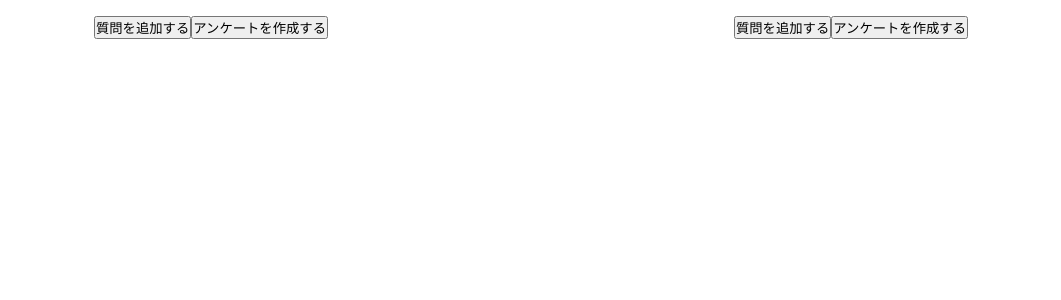
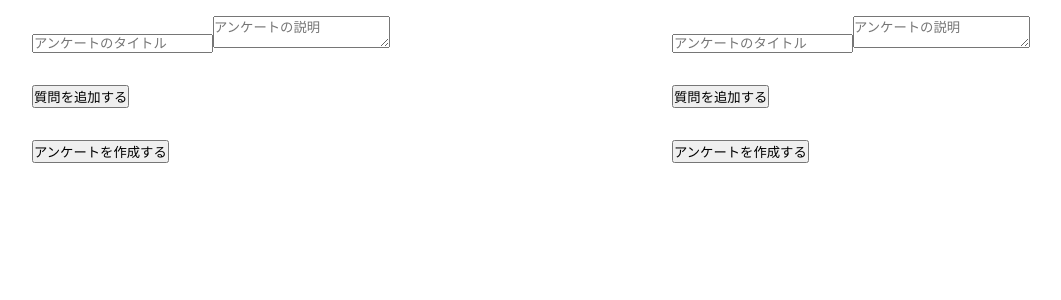
Before and after one commit to sitogi/react-sandbox, a React (Vite) app: page / in a window 1280 px wide. Shown: the top 300 px of the page, without its empty margins (109-1170 px from the left). Built offline with nearby package versions, Linux system fonts and the light colour scheme.

Commit message:
Complete form creation side

```diff
--- a/src/featuers/SurveyForm/components/SurveyCreationForm/components/ChoicesCreationArea/index.tsx
+++ b/src/featuers/SurveyForm/components/SurveyCreationForm/components/ChoicesCreationArea/index.tsx
@@ -20,7 +20,6 @@ export function ChoicesCreationArea({ register, control, questionIndex }: Props)
 
   return (
     <div className={styles.container}>
-      <span>ラジオボタンの選択肢:</span>
       <ul className={styles.radioList}>
         {fields.map((field, index) => (
           <li className={styles.radioListItem} key={field.id}>
@@ -29,7 +28,7 @@ export function ChoicesCreationArea({ register, control, questionIndex }: Props)
               <input
                 type="text"
                 className={styles.textInput}
-                {...register(`questions.${questionIndex}.choices.${index}.choiceText`)}
+                {...register(`questions.${questionIndex}.choices.${index}.choiceText`, { required: true })}
               />
               <button onClick={() => remove(index)}>削除</button>
             </label>
@@ -37,7 +36,7 @@ export function ChoicesCreationArea({ register, control, questionIndex }: Props)
         ))}
       </ul>
       <div>
-        <button type="button" onClick={() => append({ choiceText: '新しいラジオボタン' })}>
+        <button type="button" onClick={() => append({ choiceText: '' })}>
           新しい選択肢を追加
         </button>
       </div>
--- a/src/featuers/SurveyForm/components/SurveyCreationForm/components/QuestionItem/index.tsx
+++ b/src/featuers/SurveyForm/components/SurveyCreationForm/components/QuestionItem/index.tsx
@@ -22,7 +22,7 @@ export function QuestionItem({ register, control, index, removeQuestion }: Props
       </div>
       <label>
         <span>質問のタイトル:</span>
-        <input type="text" className={styles.textInput} {...register(`questions.${index}.title`)} />
+        <input type="text" className={styles.textInput} {...register(`questions.${index}.title`, { required: true })} />
       </label>
       <label>
         <p>質問の形式:</p>
--- a/src/featuers/SurveyForm/components/SurveyCreationForm/index.module.css
+++ b/src/featuers/SurveyForm/components/SurveyCreationForm/index.module.css
@@ -1,3 +1,36 @@
+.container {
+  display: flex;
+  flex-direction: column;
+  gap: 2rem;
+}
+
+.survey-header-container {
+  display: flex;
+  flex: 0 0;
+  flex-direction: column;
+  gap: 1rem;
+  padding: 1rem;
+  border: solid 1px lightgray;
+  border-top: solid 0.4rem #7364f5;
+  border-radius: 0.4rem;
+  box-shadow: 1px 1px 1px 0 rgb(89 88 88 / 75%);
+}
+
 .text-input {
   width: 100%;
 }
+
+.survey-title {
+  font-size: 2rem;
+}
+
+.question-list-container {
+  display: flex;
+  flex-direction: column;
+  gap: 1rem;
+}
+
+.survey-footer-container {
+  display: flex;
+  justify-content: flex-end;
+}
--- a/src/featuers/SurveyForm/components/SurveyCreationForm/index.tsx
+++ b/src/featuers/SurveyForm/components/SurveyCreationForm/index.tsx
@@ -2,17 +2,37 @@ import { JSX } from 'react';
 
 import { useFieldArray, useForm } from 'react-hook-form';
 
+import styles from './index.module.css';
+
 import { QuestionItem } from '~/featuers/SurveyForm/components/SurveyCreationForm/components/QuestionItem';
 import { SurveyFormData } from '~/featuers/SurveyForm/types';
-import { VStack } from '~/featuers/VStack';
 
-export function SurveyCreationForm(): JSX.Element {
-  const { handleSubmit, control, register } = useForm<SurveyFormData>({ defaultValues: { questions: [] } });
+type Props = {
+  initialData: SurveyFormData;
+  onSubmit: (data: SurveyFormData) => void;
+};
+
+export function SurveyCreationForm({ initialData, onSubmit }: Props): JSX.Element {
+  const { handleSubmit, control, register } = useForm<SurveyFormData>({ defaultValues: initialData });
   const { fields, append, remove } = useFieldArray({ control, name: 'questions' });
 
   return (
-    <form onSubmit={handleSubmit((data) => console.log(data))}>
-      <VStack>
+    <form onSubmit={handleSubmit(onSubmit)}>
+      <div className={styles.container}>
+        <div className={styles.surveyHeaderContainer}>
+          <input
+            type="text"
+            className={`${styles.textInput} ${styles.surveyTitle}`}
+            placeholder="アンケートのタイトル"
+            {...register(`title`, { required: true })}
+          />
+          <textarea
+            className={styles.textInput}
+            placeholder="アンケートの説明"
+            {...register(`description`, { required: true })}
+          />
+        </div>
+        <div className={styles.questionListContainer}>
           {fields.map((field, index) => (
             <QuestionItem
               key={field.id}
@@ -22,14 +42,16 @@ export function SurveyCreationForm(): JSX.Element {
               removeQuestion={(index) => remove(index)}
             />
           ))}
-        <button
-          type="button"
-          onClick={() => append({ type: 'text', title: '本日はどのような目的でここに来ましたか？' })}
-        >
+          <div>
+            <button type="button" onClick={() => append({ type: 'text', title: '' })}>
               質問を追加する
             </button>
+          </div>
+        </div>
+        <div className={styles.surveyFooterContainer}>
           <button type="submit">アンケートを作成する</button>
-      </VStack>
+        </div>
+      </div>
     </form>
   );
 }
--- a/src/featuers/SurveyForm/index.module.css
+++ b/src/featuers/SurveyForm/index.module.css
@@ -9,14 +9,16 @@
 
 .creation-container {
   width: 600px;
-  padding: 1rem;
-  border: solid 1px;
-  border-radius: 4px;
+  padding: 3rem;
+  overflow-y: auto;
+  border: solid 2px darkgray;
+  border-radius: 6px;
 }
 
 .preview-container {
   width: 600px;
-  padding: 1rem;
-  border: solid 1px;
-  border-radius: 4px;
+  padding: 3rem;
+  overflow-y: auto;
+  border: solid 2px darkgray;
+  border-radius: 6px;
 }
--- a/src/featuers/SurveyForm/index.tsx
+++ b/src/featuers/SurveyForm/index.tsx
@@ -1,16 +1,27 @@
-import { JSX } from 'react';
+import { JSX, useEffect, useState } from 'react';
 
 import { SurveyCreationForm } from './components/SurveyCreationForm';
 import styles from './index.module.css';
+import { SurveyFormData } from './types';
 
-export function SurveyForm(): JSX.Element {
+type Props = {
+  initialFormData?: SurveyFormData;
+};
+
+export function SurveyForm({ initialFormData = { title: '', description: '', questions: [] } }: Props): JSX.Element {
+  const [formData, setFormData] = useState<SurveyFormData>(initialFormData);
+
+  useEffect(() => {
+    console.log(formData);
+  }, [formData]);
+
   return (
     <div className={styles.container}>
       <div className={styles.creationContainer}>
-        <SurveyCreationForm />
+        <SurveyCreationForm initialData={formData} onSubmit={(data) => setFormData(data)} />
       </div>
       <div className={styles.previewContainer}>
-        <SurveyCreationForm />
+        <SurveyCreationForm initialData={formData} onSubmit={(data) => setFormData(data)} />
       </div>
     </div>
   );
```
Lines whose indentation alone changed are shown as unchanged.
